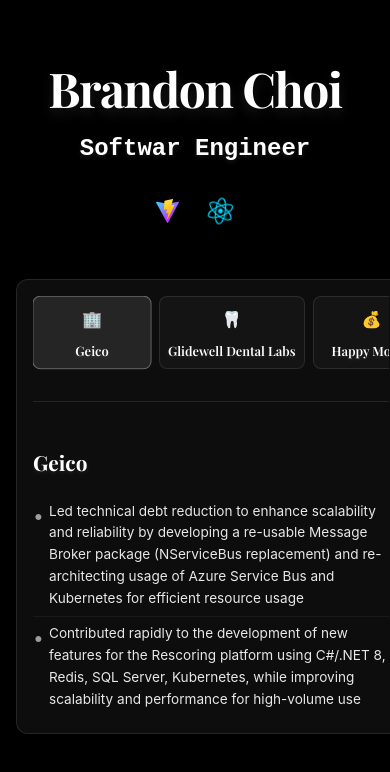
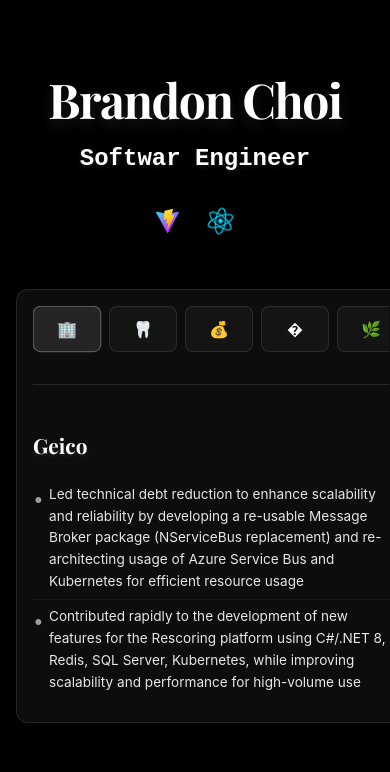
Before and after one commit to bmcpc/brandon-choi, a React (Vite) app: page / in a window 390 px wide. Shown: the top 772 px of the page. Built offline with nearby package versions, Linux system fonts and the light colour scheme.

Commit message:
Simplify logo interactions and adjust experience list styling for mobile
Co-authored-by: bchoiprogramming <bchoiprogramming@gmail.com>

```diff
--- a/src/App.css
+++ b/src/App.css
@@ -54,15 +54,7 @@
   height: 2rem;
   padding: 0.5rem;
   will-change: filter;
-  transition: filter 300ms, transform 200ms;
-}
-
-.logo.clickable {
-  cursor: pointer;
-}
-
-.logo.clickable:hover {
-  transform: scale(1.1);
+  transition: filter 300ms;
 }
 
 .logo:hover {
--- a/src/App.jsx
+++ b/src/App.jsx
@@ -87,18 +87,8 @@ function App() {
       />
 
       <div className="tech-icons">
-        <img
-          src={viteLogo}
-          className="logo clickable"
-          alt="Vite"
-          onClick={() => window.open('https://vitejs.dev/', '_blank')}
-        />
-        <img
-          src={reactLogo}
-          className="logo react clickable"
-          alt="React"
-          onClick={() => window.open('https://reactjs.org/', '_blank')}
-        />
+        <img src={viteLogo} className="logo" alt="Vite logo" />
+        <img src={reactLogo} className="logo react" alt="React logo" />
       </div>
 
       <ExperienceList items={experienceData} />
--- a/src/components/ExperienceList.css
+++ b/src/components/ExperienceList.css
@@ -146,7 +146,7 @@
 
   .experience-item {
     flex: 0 0 auto;
-    min-width: 120px;
+    min-width: 60px;
     flex-direction: column;
     text-align: center;
     gap: 0.5rem;
@@ -168,7 +168,7 @@
   }
 
   .experience-name {
-    font-size: 0.9rem;
+    display: none;
   }
 
   .experience-content {
@@ -221,7 +221,7 @@
   }
 
   .experience-item {
-    min-width: 100px;
+    min-width: 50px;
     padding: 0.5rem;
   }
 
@@ -232,7 +232,7 @@
   }
 
   .experience-name {
-    font-size: 0.8rem;
+    display: none;
   }
 
   .experience-content {
```
